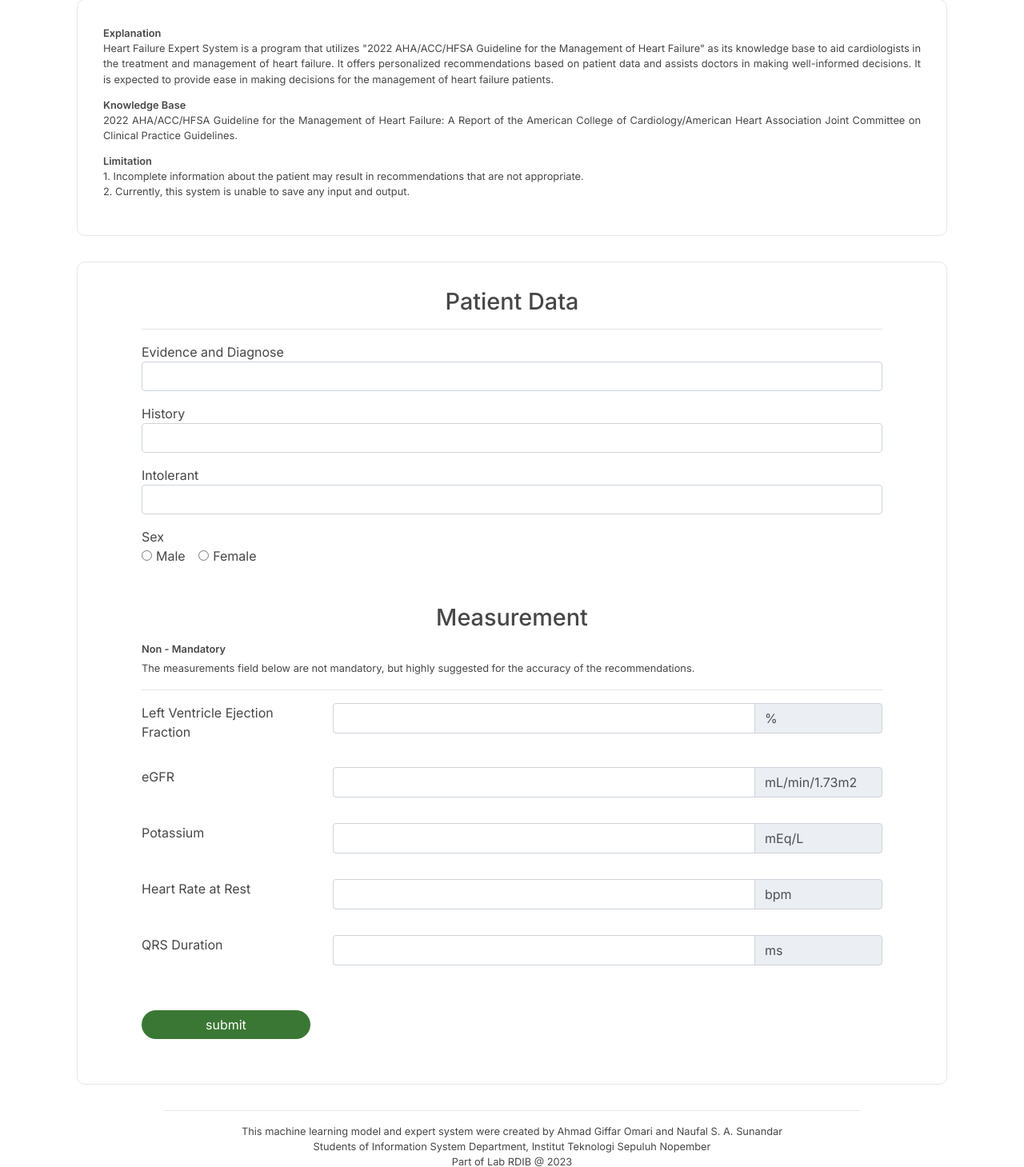
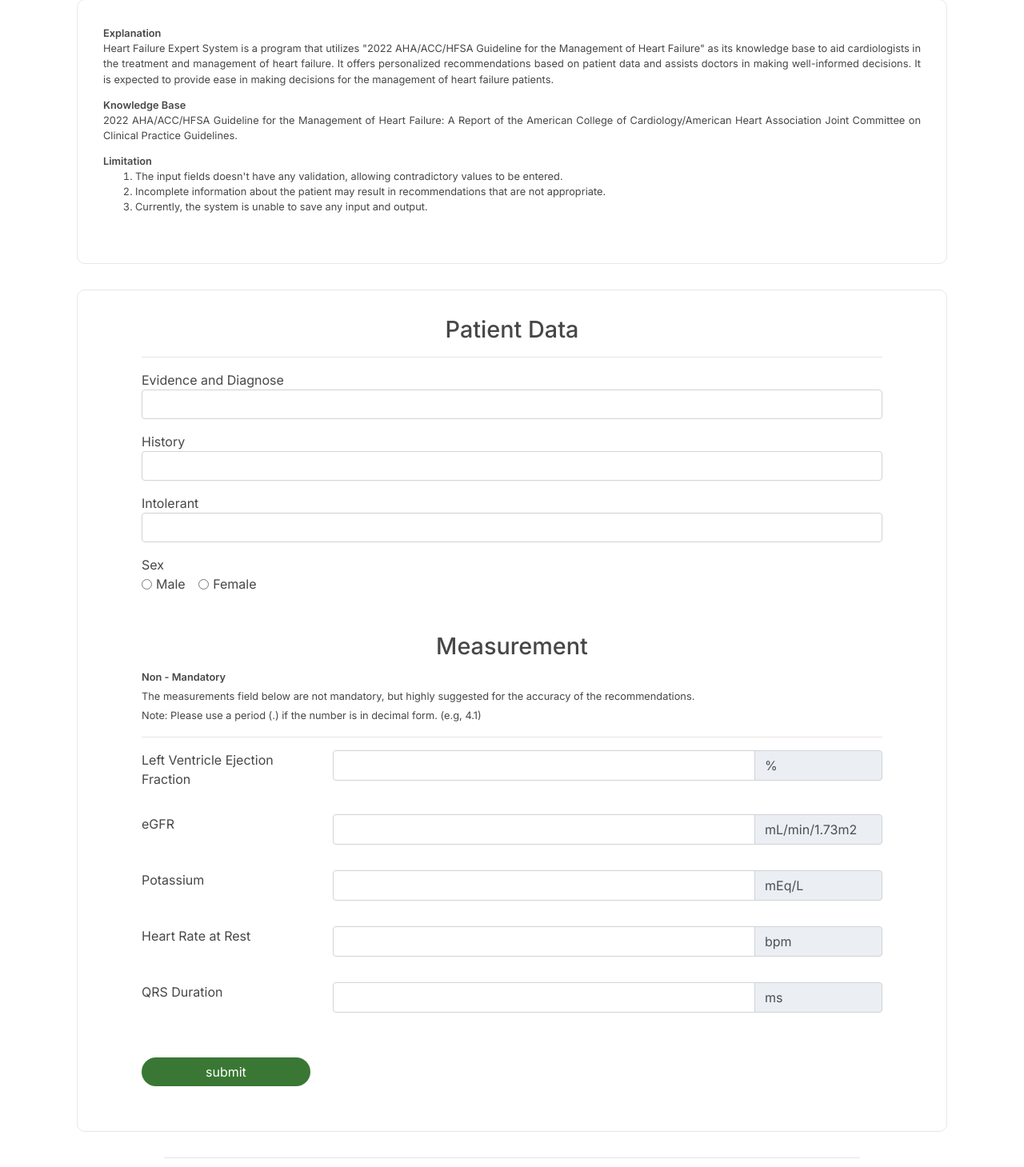
Before and after one commit to modalhoki/flask-project1, a Flask app: page /expert_system in a window 1280 px wide. Shown: the part 162-1621 px from the top of the page at 80% size. Run offline with Flask 3, Linux system fonts and the light colour scheme; parts of the project's set-up code (start-up, migrations or seed data) failed here and were passed over; some libraries are stand-ins or nearby versions.

Commit message:
update rules and informations

```diff
--- a/templates/expert-system.html
+++ b/templates/expert-system.html
@@ -26,9 +26,11 @@
 
     <span class="part">
         <b>Limitation</b>
-        <br>
-        1. Incomplete information about the patient may result in recommendations that are not appropriate.<br>
-        2. Currently, this system is unable to save any input and output.
+        <ol>
+            <li>The input fields doesn't have any validation, allowing contradictory values to be entered.</li>
+            <li>Incomplete information about the patient may result in recommendations that are not appropriate.</li>
+            <li>Currently, the system is unable to save any input and output.</li>
+        </ol>
     </span>
 
 </div>
@@ -97,7 +99,8 @@
         <h2>Measurement</h2>
         <span class="part">
             <b>Non - Mandatory</b><br>
-            The measurements field below are not mandatory, but highly suggested for the accuracy of the recommendations.
+            The measurements field below are not mandatory, but highly suggested for the accuracy of the recommendations. <br>
+            Note: Please use a period (.) if the number is in decimal form. (e.g, 4.1)
         </span>
         <hr>
 
```
Also changed, not shown: 1 other file.
